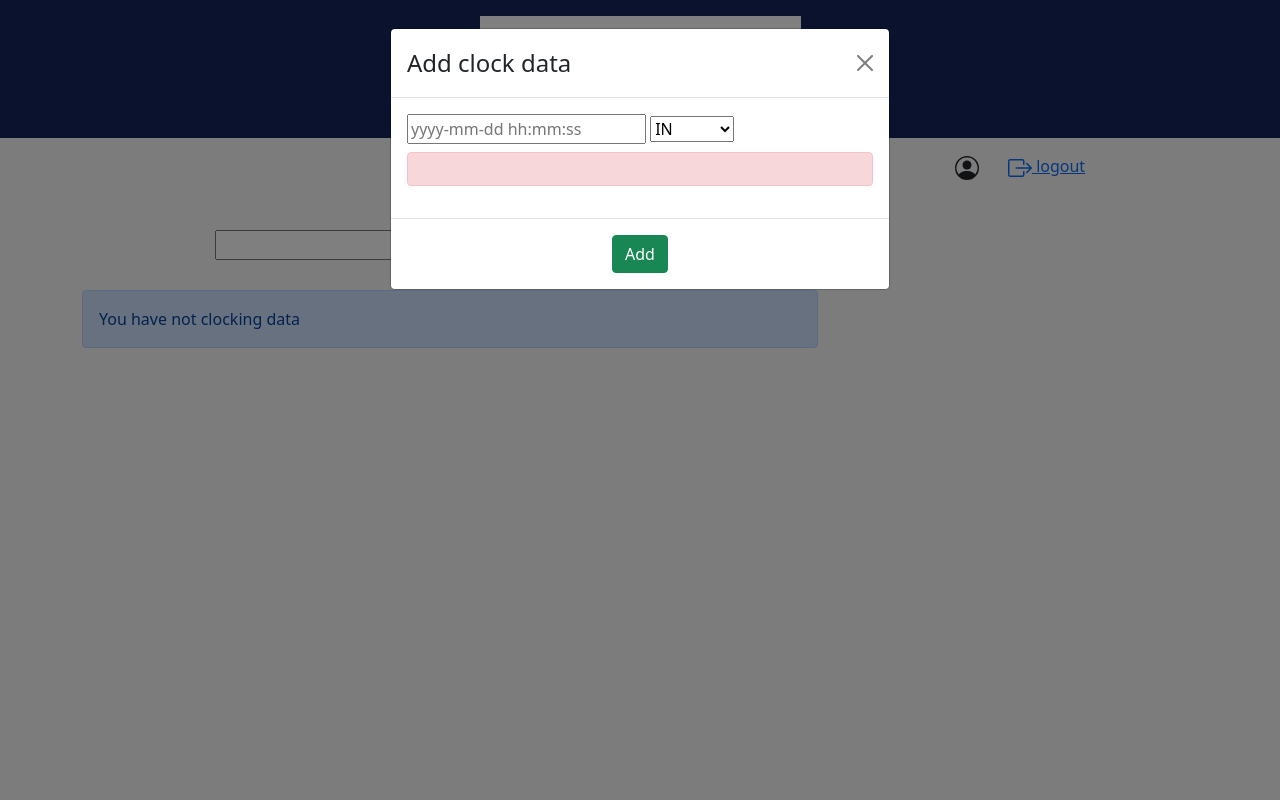
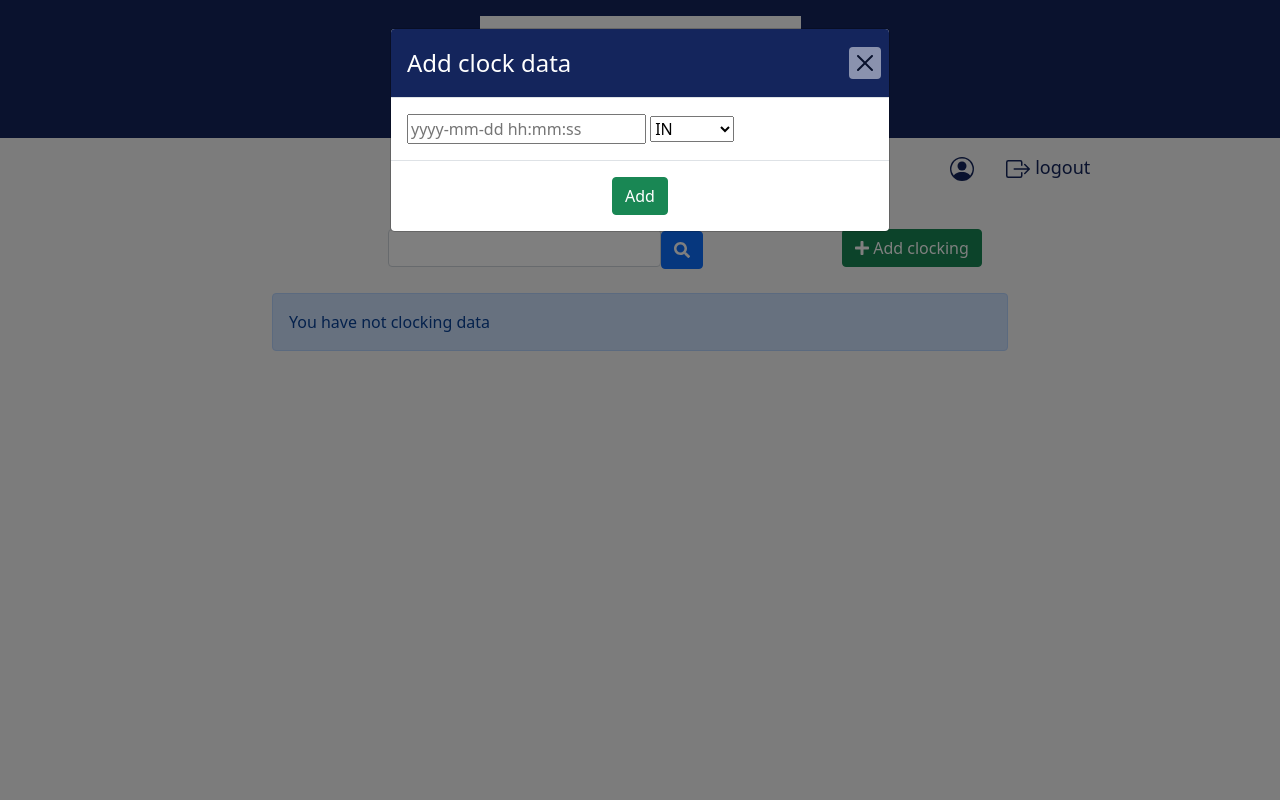
Before and after one commit to jmv74211/clockzy, a Flask app: page /index in a window 1280 px wide, after a click on "Add clocking". Run offline with Flask 2, Linux system fonts and the light colour scheme; the visitor is signed in with stand-in values (Sample User, id 1); some libraries are stand-ins or nearby versions.

Commit message:
add: Add new CSS styles to clockzy web

```diff
--- a/src/web_app/static/css/styles.css
+++ b/src/web_app/static/css/styles.css
@@ -2,6 +2,27 @@
 body {
     background-color: #F8F8F8;
 }
+
+a {
+    text-decoration: none;
+}
+
+table {
+    font-family: arial, sans-serif;
+    /* border-collapse: collapse; */
+    border-color: gray;
+    width: 100%;
+  }
+
+  td, th {
+    border: 1px solid #dddddd;
+    text-align: left;
+    padding: 8px;
+  }
+
+  tr:nth-child(even) {
+    background-color: #dddddd;
+  }
 
 .login {
     background-color: white;
@@ -13,3 +34,54 @@ body {
 .pcolor {
     background-color: #14255C;
 }
+
+.cwhite {
+    color:white
+}
+
+.background-pcolor {
+    background-color: #14255C
+}
+
+.background-white {
+    background-color: white;
+}
+
+.red {
+    background-color: red;
+}
+
+.blue {
+    background-color: blue;
+}
+
+.logout {
+    color: #14255C;
+    font-size: large;
+}
+
+.logout:hover {
+    text-decoration: underline;
+}
+
+.user_id {
+    color: #14255C;
+    font-size: large;
+}
+
+.m0auto {
+    margin:0 auto;
+}
+
+#clocking_edit_validation {
+    display: none;
+}
+
+#search_input {
+    width: 50%;
+    margin: 0 auto;
+    padding: .375rem .75rem;
+    font-size: 1rem;
+    border: 1px solid #ced4da;
+    border-radius: .25rem;
+}
```
